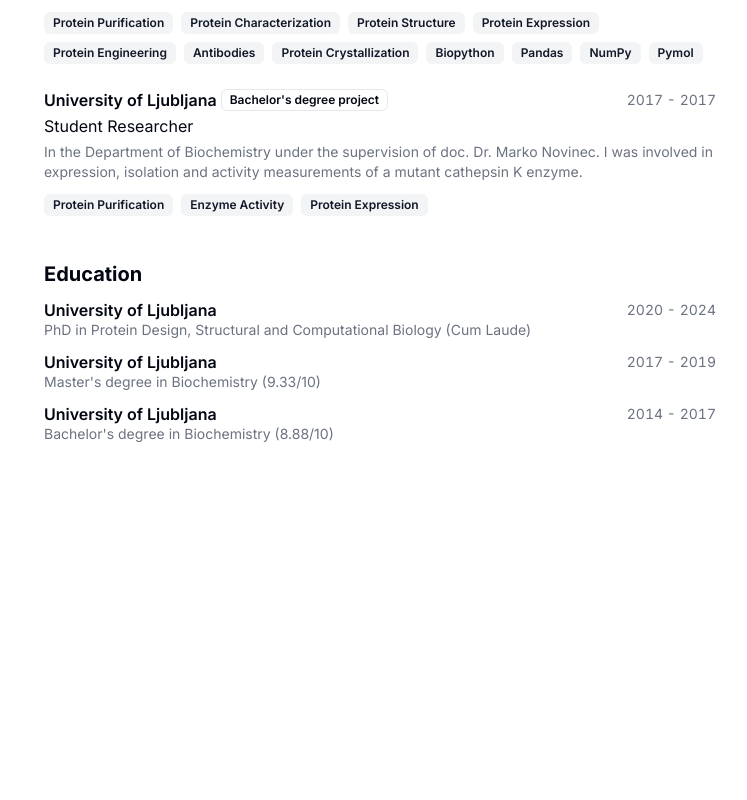
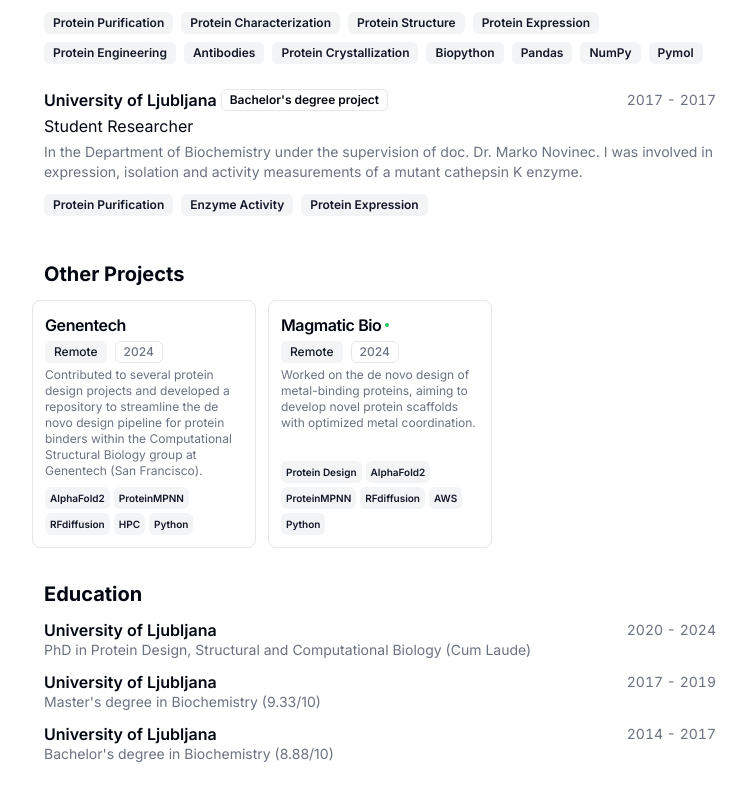
Before and after one commit to Poko18/cv, a Next.js app: page / in a window 1280 px wide. Shown: the part 1632-2432 px from the top of the page, without its empty margins (260-1007 px from the left). Before the commit the page ends 2140 px from the top, so only its background shows below. Built offline with nearby package versions, Linux system fonts and the light colour scheme.

Commit message:
Add other projects section

```diff
--- a/src/app/page.tsx
+++ b/src/app/page.tsx
@@ -7,6 +7,7 @@ import { Section } from "@/components/ui/section";
 import { GlobeIcon, MailIcon, PhoneIcon } from "lucide-react";
 import { Button } from "@/components/ui/button";
 import { RESUME_DATA } from "@/data/resume-data";
+import { Projects } from "@/components/Projects";
 
 export const metadata: Metadata = {
   title: `${RESUME_DATA.name} | ${RESUME_DATA.about}`,
@@ -166,6 +167,7 @@ export default function Page() {
             );
           })}
         </Section>
+        <Projects projects={RESUME_DATA.projects} />
         <Section>
           <h2 className="text-xl font-bold">Education</h2>
           {RESUME_DATA.education.map((education) => {
--- /dev/null
+++ b/src/components/Projects.tsx
@@ -0,0 +1,199 @@
+import { Badge } from "@/components/ui/badge";
+import {
+    Card,
+    CardHeader,
+    CardTitle,
+    CardDescription,
+    CardContent,
+} from "@/components/ui/card";
+import { Section } from "@/components/ui/section";
+import { RESUME_DATA } from "@/data/resume-data";
+
+type ProjectTags = readonly string[];
+
+interface ProjectLinkProps {
+    title: string;
+    link?: string;
+    active: boolean;
+    date?: string;
+    remote?: boolean;
+}
+
+/**
+ * Renders project title with optional link and status indicator
+ */
+function ProjectLink({ title, link, active, date, remote }: ProjectLinkProps) {
+    if (!link) {
+        return <span>{title}</span>;
+    }
+
+    return (
+        <>
+            <a
+                href={link}
+                target="_blank"
+                rel="noopener noreferrer"
+                className="inline-flex items-center gap-1 hover:underline"
+                aria-label={`${title} project (opens in new tab)`}
+            >
+                {title}
+                {active && (
+                    <span
+                        className="size-1 rounded-full bg-green-500"
+                        aria-label="Active project indicator"
+                    />
+                )}
+            </a>
+            <div
+                className="hidden font-mono text-xs underline print:visible"
+                aria-hidden="true"
+            >
+                {link.replace("https://", "").replace("www.", "").replace("/", "")}
+            </div>
+        </>
+    );
+}
+
+interface ProjectBadgesProps {
+    date?: string;
+    remote?: boolean;
+}
+
+/**
+ * Renders badges for the project's date and remote status below the project link
+ */
+function ProjectBadges({ date, remote }: ProjectBadgesProps) {
+    return (
+        <div className="mt-1 flex gap-2">
+            {/* Remote Badge */}
+            {remote && (
+                <Badge
+                    variant="secondary"
+                    className="px-2 py-0.5 text-xs font-medium"
+                >
+                    Remote
+                </Badge>
+            )}
+            {/* Date Badge */}
+            {date && (
+                <Badge
+                    variant="outline"
+                    className="px-2 py-0.5 text-xs font-medium text-muted-foreground"
+                >
+                    {date}
+                </Badge>
+            )}
+        </div>
+    );
+}
+
+interface ProjectTagsProps {
+    tags: ProjectTags;
+}
+
+/**
+ * Renders a list of technology tags used in the project
+ */
+function ProjectTags({ tags }: ProjectTagsProps) {
+    if (tags.length === 0) return null;
+
+    return (
+        <ul
+            className="mt-2 flex list-none flex-wrap gap-1 p-0"
+            aria-label="Technologies used"
+        >
+            {tags.map((tag) => (
+                <li key={tag}>
+                    <Badge
+                        className="px-1 py-0 text-[10px] print:px-1 print:py-0.5 print:text-[8px] print:leading-tight"
+                        variant="secondary"
+                    >
+                        {tag}
+                    </Badge>
+                </li>
+            ))}
+        </ul>
+    );
+}
+
+interface ProjectCardProps {
+    title: string;
+    description: string;
+    tags: ProjectTags;
+    link?: string;
+    active: boolean;
+    date?: string;
+    remote?: boolean;
+}
+
+/**
+ * Card component displaying project information
+ */
+function ProjectCard({ title, description, tags, link, active, date, remote }: ProjectCardProps) {
+    return (
+        <Card
+            className="flex h-full flex-col overflow-hidden border p-3"
+            role="article"
+        >
+            <CardHeader>
+                <div className="space-y-1">
+                    <CardTitle className="text-base">
+                        <ProjectLink title={title} link={link} active={active} date={date} remote={remote} />
+                    </CardTitle>
+
+                    {/* Insert ProjectBadges component here */}
+                    <ProjectBadges date={date} remote={remote} />
+
+                    <CardDescription
+                        className="text-pretty font-mono text-xs print:text-[10px]"
+                        aria-label="Project description"
+                    >
+                        {description}
+                    </CardDescription>
+                </div>
+            </CardHeader>
+            <CardContent className="mt-auto flex">
+                <ProjectTags tags={tags} />
+            </CardContent>
+        </Card>
+    );
+}
+
+interface ProjectsProps {
+    projects: (typeof RESUME_DATA)["projects"];
+}
+
+/**
+ * Section component displaying all other projects
+ */
+export function Projects({ projects }: ProjectsProps) {
+    return (
+        <Section>
+            <h2 className="text-xl font-bold" id="other-projects">
+                Other Projects
+            </h2>
+            <div
+                className="-mx-3 grid grid-cols-1 gap-3 print:grid-cols-3 print:gap-2 md:grid-cols-2 lg:grid-cols-3"
+                role="feed"
+                aria-labelledby="other-projects"
+            >
+                {projects.map((project) => (
+                    <article
+                        key={project.title}
+                        className="h-full" // Added h-full here
+                    >
+                        <ProjectCard
+                            title={project.title}
+                            description={project.description}
+                            tags={project.techStack}
+                            link={"link" in project ? project.link.href : undefined}
+                            active={project.active}
+                            date={project.date}
+                            remote={project.remote}
+                        />
+                    </article>
+                ))}
+            </div>
+        </Section>
+    );
+}
--- a/src/data/resume-data.tsx
+++ b/src/data/resume-data.tsx
@@ -163,5 +163,46 @@ export const RESUME_DATA = {
     "HPC",
   ],
   projects: [
+    {
+      title: "Genentech",
+      techStack: [
+        "AlphaFold2",
+        "ProteinMPNN",
+        "RFdiffusion",
+        "HPC",
+        "Python",
+      ],
+      description:
+        "Contributed to several protein design projects and developed a repository to streamline the de novo design pipeline for protein binders within the Computational Structural Biology group at Genentech (San Francisco).",
+      // logo: GenentechLogo,
+      link: {
+        label: "genentech",
+        href: "https://www.gene.com/",
+      },
+      active: false,
+      date: "2024",
+      remote: true,
+    },
+    {
+      title: "Magmatic Bio",
+      techStack: [
+        "Protein Design",
+        "AlphaFold2",
+        "ProteinMPNN",
+        "RFdiffusion",
+        "AWS",
+        "Python",
+      ],
+      description:
+        "Worked on the de novo design of metal-binding proteins, aiming to develop novel protein scaffolds with optimized metal coordination.",
+      // logo: MagmaticBioLogo,
+      link: {
+        label: "MagmaticBio",
+        href: "https://www.magmatic.bio/",
+      },
+      active: true,
+      date: "2024",
+      remote: true,
+    },
   ],
 } as const;
```
